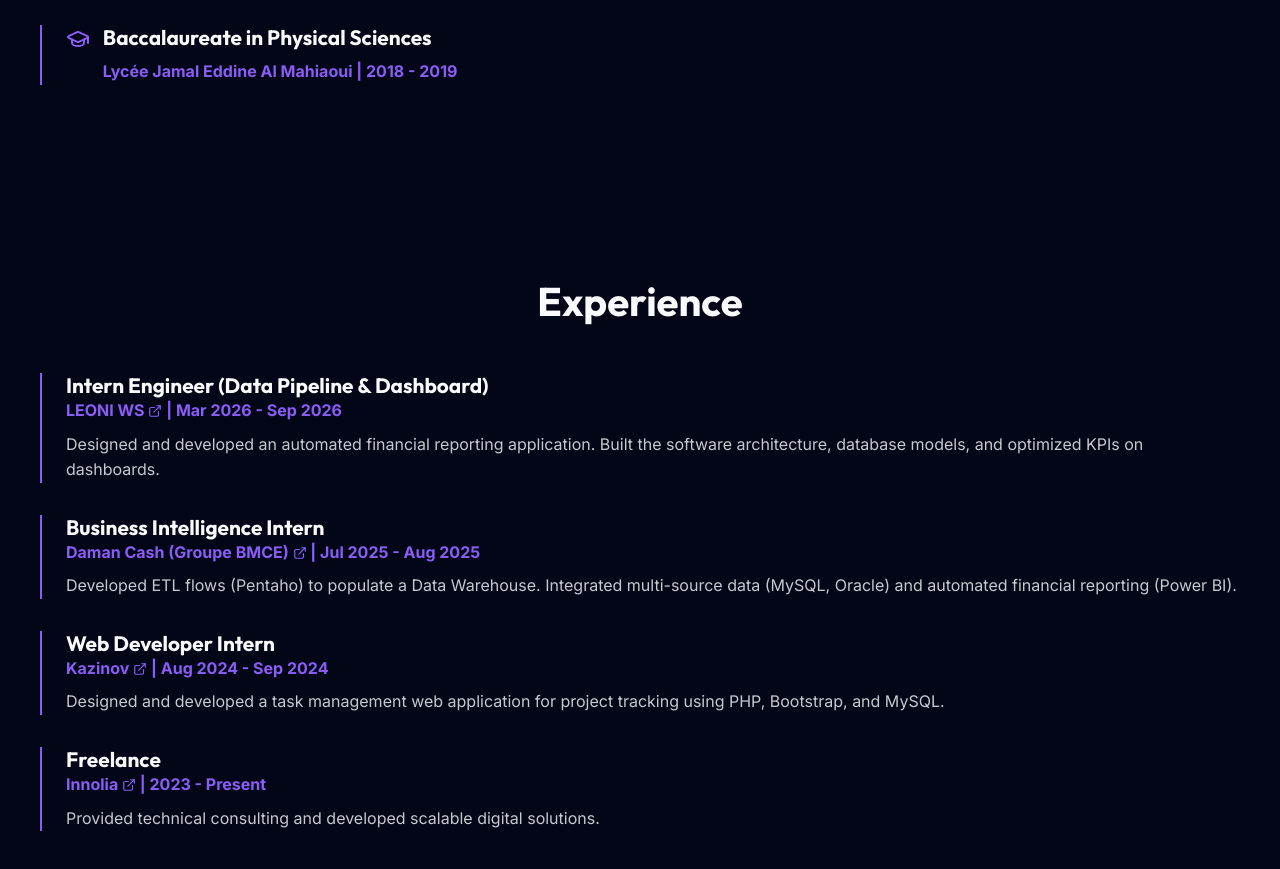
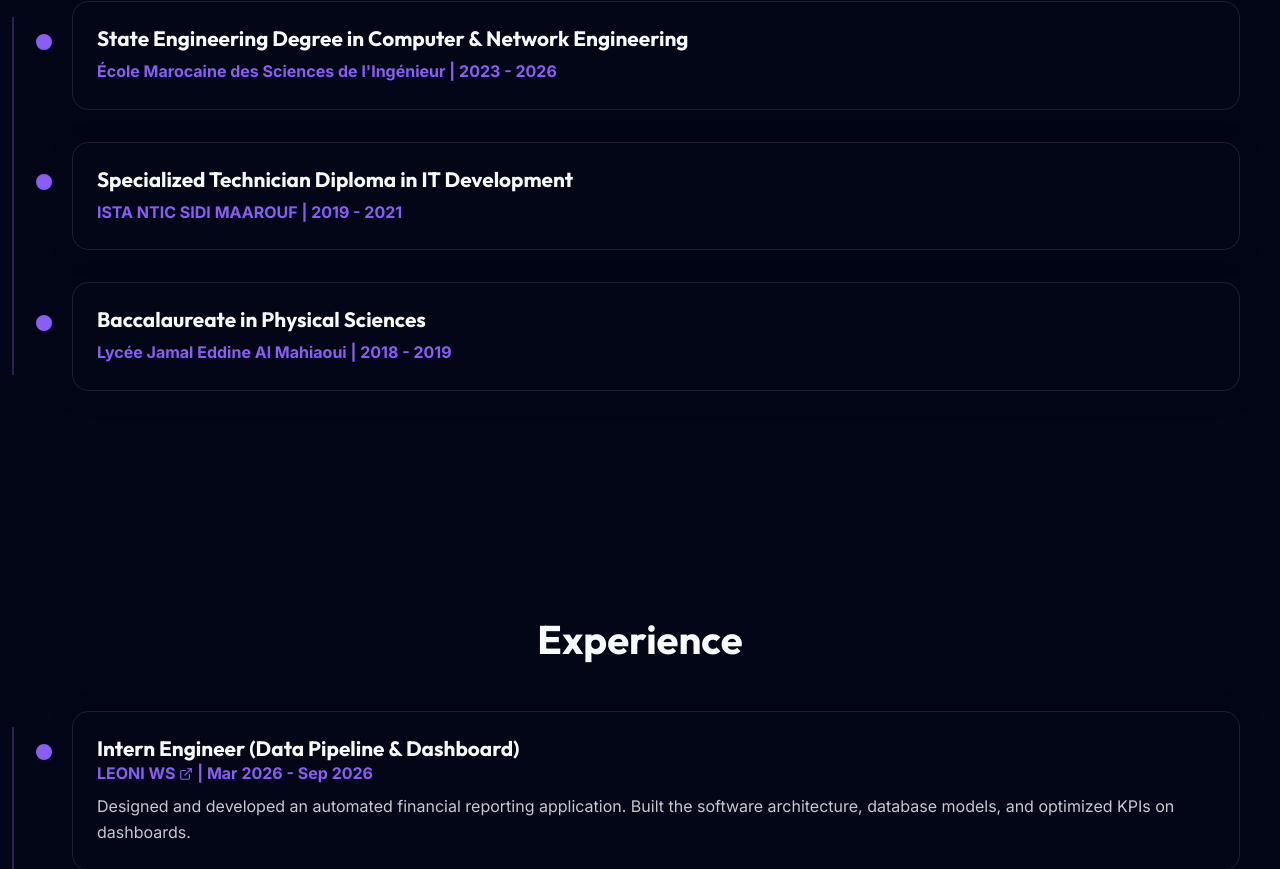
Before and after one commit to AbdelhakMirbah/Portfolio, a React (Vite) app: page / in a window 1280 px wide. Shown: the part 1801-2670 px from the top of the page. Built offline with nearby package versions, Linux system fonts and the light colour scheme.

Commit message:
Improve layout organization: Add bio, timeline styles, and center section headers

```diff
--- a/src/App.jsx
+++ b/src/App.jsx
@@ -171,6 +171,9 @@ function App() {
       {/* About Section */}
       <section id="about" className="container" style={sectionStyle}>
         <h3 style={sectionTitleStyle}>{t('about.title')}</h3>
+        <p style={{textAlign: 'center', maxWidth: '800px', margin: '0 auto 4rem', fontSize: '1.1rem', opacity: 0.9, lineHeight: 1.8}}>
+          {t('about.bio')}
+        </p>
         <div style={gridStyle}>
           <div className="glass" style={cardStyle}>
             <Layout size={32} color="var(--accent-color)" style={{marginBottom: '1rem'}}/>
@@ -205,27 +208,24 @@ function App() {
       {/* Education Section */}
       <section id="education" className="container" style={sectionStyle}>
         <h3 style={sectionTitleStyle}>{t('education.title')}</h3>
-        <div style={{display: 'flex', flexDirection: 'column', gap: '2rem'}}>
-          <div style={timelineItemStyle}>
+        <div className="timeline-container">
+          <div className="timeline-item">
             <div style={{display: 'flex', alignItems: 'flex-start', gap: '0.8rem', marginBottom: '0.5rem'}}>
-              <GraduationCap size={24} color="var(--accent-color)" style={{ flexShrink: 0, marginTop: '2px' }} />
               <h4 style={{fontSize: '1.3rem'}}>{t('education.edu1.degree')}</h4>
             </div>
-            <p style={{color: 'var(--accent-color)', fontWeight: 600, paddingLeft: '2.3rem'}}>{t('education.edu1.school')} | {t('education.edu1.date')}</p>
+            <p style={{color: 'var(--accent-color)', fontWeight: 600}}>{t('education.edu1.school')} | {t('education.edu1.date')}</p>
           </div>
-          <div style={timelineItemStyle}>
+          <div className="timeline-item">
             <div style={{display: 'flex', alignItems: 'flex-start', gap: '0.8rem', marginBottom: '0.5rem'}}>
-              <GraduationCap size={24} color="var(--accent-color)" style={{ flexShrink: 0, marginTop: '2px' }} />
               <h4 style={{fontSize: '1.3rem'}}>{t('education.edu2.degree')}</h4>
             </div>
-            <p style={{color: 'var(--accent-color)', fontWeight: 600, paddingLeft: '2.3rem'}}>{t('education.edu2.school')} | {t('education.edu2.date')}</p>
+            <p style={{color: 'var(--accent-color)', fontWeight: 600}}>{t('education.edu2.school')} | {t('education.edu2.date')}</p>
           </div>
-          <div style={timelineItemStyle}>
+          <div className="timeline-item">
             <div style={{display: 'flex', alignItems: 'flex-start', gap: '0.8rem', marginBottom: '0.5rem'}}>
-              <GraduationCap size={24} color="var(--accent-color)" style={{ flexShrink: 0, marginTop: '2px' }} />
               <h4 style={{fontSize: '1.3rem'}}>{t('education.edu3.degree')}</h4>
             </div>
-            <p style={{color: 'var(--accent-color)', fontWeight: 600, paddingLeft: '2.3rem'}}>{t('education.edu3.school')} | {t('education.edu3.date')}</p>
+            <p style={{color: 'var(--accent-color)', fontWeight: 600}}>{t('education.edu3.school')} | {t('education.edu3.date')}</p>
           </div>
         </div>
       </section>
@@ -233,8 +233,8 @@ function App() {
       {/* Experience Section */}
       <section id="experience" className="container" style={sectionStyle}>
         <h3 style={sectionTitleStyle}>{t('experience.title')}</h3>
-        <div style={{display: 'flex', flexDirection: 'column', gap: '2rem'}}>
-          <div style={timelineItemStyle}>
+        <div className="timeline-container">
+          <div className="timeline-item">
             <h4 style={{fontSize: '1.3rem'}}>{t('experience.exp1.title')}</h4>
             <p style={{color: 'var(--accent-color)', fontWeight: 600}}>
               <a href="https://www.leoni-morocco.com/fr" target="_blank" rel="noreferrer" style={{color: 'inherit', textDecoration: 'none'}}>
@@ -243,7 +243,7 @@ function App() {
             </p>
             <p style={{opacity: 0.8, marginTop: '0.5rem'}}>{t('experience.exp1.desc')}</p>
           </div>
-          <div style={timelineItemStyle}>
+          <div className="timeline-item">
             <h4 style={{fontSize: '1.3rem'}}>{t('experience.exp2.title')}</h4>
             <p style={{color: 'var(--accent-color)', fontWeight: 600}}>
               <a href="https://damanecash.ma" target="_blank" rel="noreferrer" style={{color: 'inherit', textDecoration: 'none'}}>
@@ -252,7 +252,7 @@ function App() {
             </p>
             <p style={{opacity: 0.8, marginTop: '0.5rem'}}>{t('experience.exp2.desc')}</p>
           </div>
-          <div style={timelineItemStyle}>
+          <div className="timeline-item">
             <h4 style={{fontSize: '1.3rem'}}>{t('experience.exp3.title')}</h4>
             <p style={{color: 'var(--accent-color)', fontWeight: 600}}>
               <a href="https://kazinov.com" target="_blank" rel="noreferrer" style={{color: 'inherit', textDecoration: 'none'}}>
@@ -261,7 +261,7 @@ function App() {
             </p>
             <p style={{opacity: 0.8, marginTop: '0.5rem'}}>{t('experience.exp3.desc')}</p>
           </div>
-          <div style={timelineItemStyle}>
+          <div className="timeline-item">
             <h4 style={{fontSize: '1.3rem'}}>{t('experience.exp4.title')}</h4>
             <p style={{color: 'var(--accent-color)', fontWeight: 600}}>
               <a href="https://innolia.ma" target="_blank" rel="noreferrer" style={{color: 'inherit', textDecoration: 'none'}}>
--- a/src/i18n.js
+++ b/src/i18n.js
@@ -22,6 +22,7 @@ const resources = {
       },
       about: {
         title: "About Me & Skills",
+        bio: "I am a versatile Software Engineer passionate about building end-to-end IT solutions. With a solid foundation in both web application development and data engineering, I love tackling complex technical challenges and contributing to innovative projects.",
         webDev: "Web Development",
         dataAnalytics: "Data & Analytics",
         languagesTools: "Languages & Tools"
@@ -127,6 +128,7 @@ const resources = {
       },
       about: {
         title: "À propos & Compétences",
+        bio: "Ingénieur logiciel polyvalent, passionné par la conception de solutions IT de bout en bout. Fort d'une solide base technique allant du développement d'applications à l'ingénierie de données, j'aime relever des défis techniques complexes et participer au développement de projets innovants.",
         webDev: "Développement Web",
         dataAnalytics: "Données & Analytique",
         languagesTools: "Langages & Outils"
--- a/src/index.css
+++ b/src/index.css
@@ -164,6 +164,49 @@ h1, h2, h3, h4, h5, h6 {
   transform: scale(1.1);
 }
 
+.timeline-item {
+  padding: 1.5rem;
+  background: var(--glass-bg);
+  border-radius: 16px;
+  border: 1px solid var(--glass-border);
+  box-shadow: 0 4px 30px rgba(0, 0, 0, 0.1);
+  margin-bottom: 2rem;
+  position: relative;
+  transition: all 0.3s ease;
+}
+.timeline-item:hover {
+  transform: translateY(-5px);
+  background: var(--card-bg);
+  box-shadow: 0 8px 30px rgba(0, 0, 0, 0.2);
+}
+.timeline-item::before {
+  content: '';
+  position: absolute;
+  left: -2.5rem;
+  top: 1.8rem;
+  width: 16px;
+  height: 16px;
+  border-radius: 50%;
+  background: var(--accent-color);
+  border: 3px solid var(--bg-color);
+  z-index: 2;
+}
+
+.timeline-container {
+  position: relative;
+  padding-left: 2rem;
+}
+.timeline-container::before {
+  content: '';
+  position: absolute;
+  left: -1.75rem;
+  top: 1rem;
+  bottom: 1rem;
+  width: 2px;
+  background: var(--accent-color);
+  opacity: 0.3;
+}
+
 .scroll-top-btn {
   position: fixed;
   bottom: 2.5rem;
@@ -267,11 +310,24 @@ h1, h2, h3, h4, h5, h6 {
 
   /* Sections */
   section {
-    padding: 4rem 0 !important;
+    padding: 6rem 0 !important;
   }
   h3 {
-    font-size: 2rem !important;
+    font-size: 2.5rem !important;
     margin-bottom: 2rem !important;
+    text-align: center;
+    position: relative;
+  }
+  h3::after {
+    content: '';
+    position: absolute;
+    bottom: -10px;
+    left: 50%;
+    transform: translateX(-50%);
+    width: 60px;
+    height: 4px;
+    background: var(--accent-color);
+    border-radius: 2px;
   }
 
   .scroll-top-btn {
```
Also changed, not shown: 1 other file (tests, documents, lock files or other folders).
